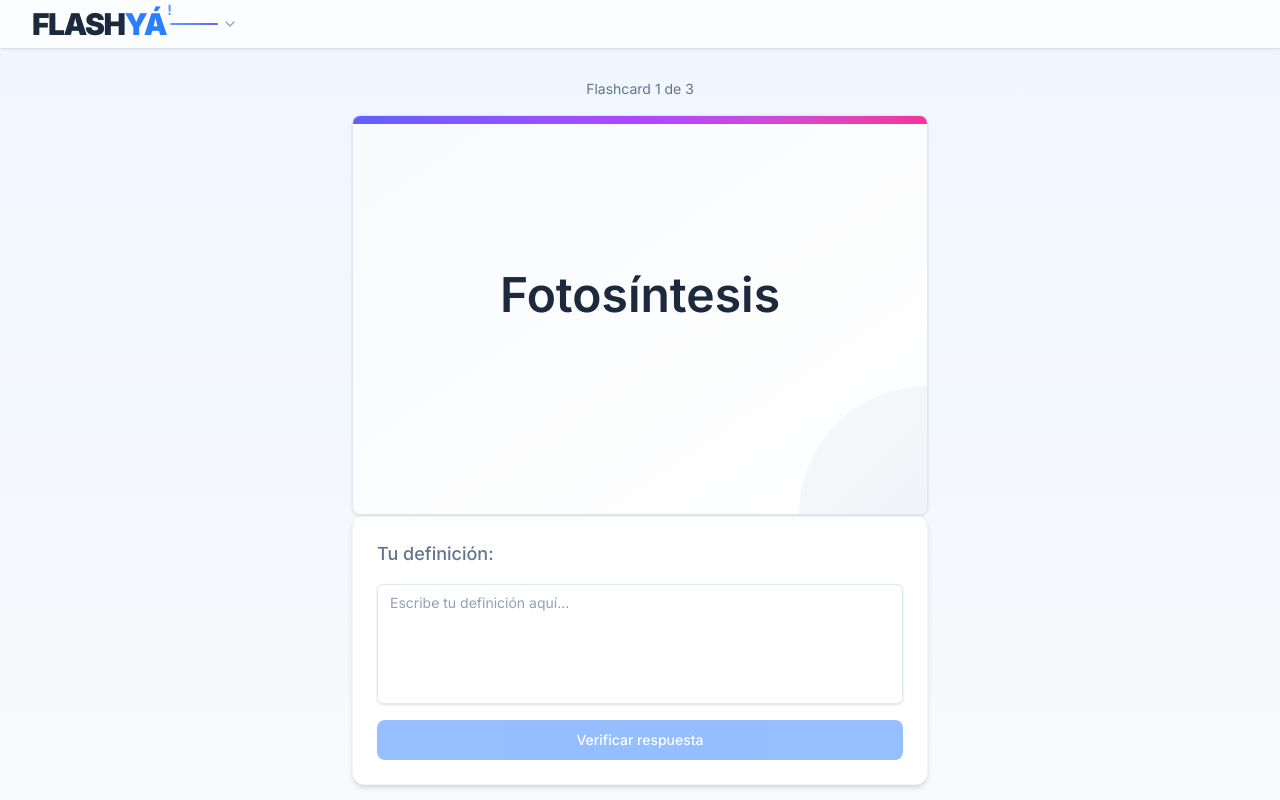
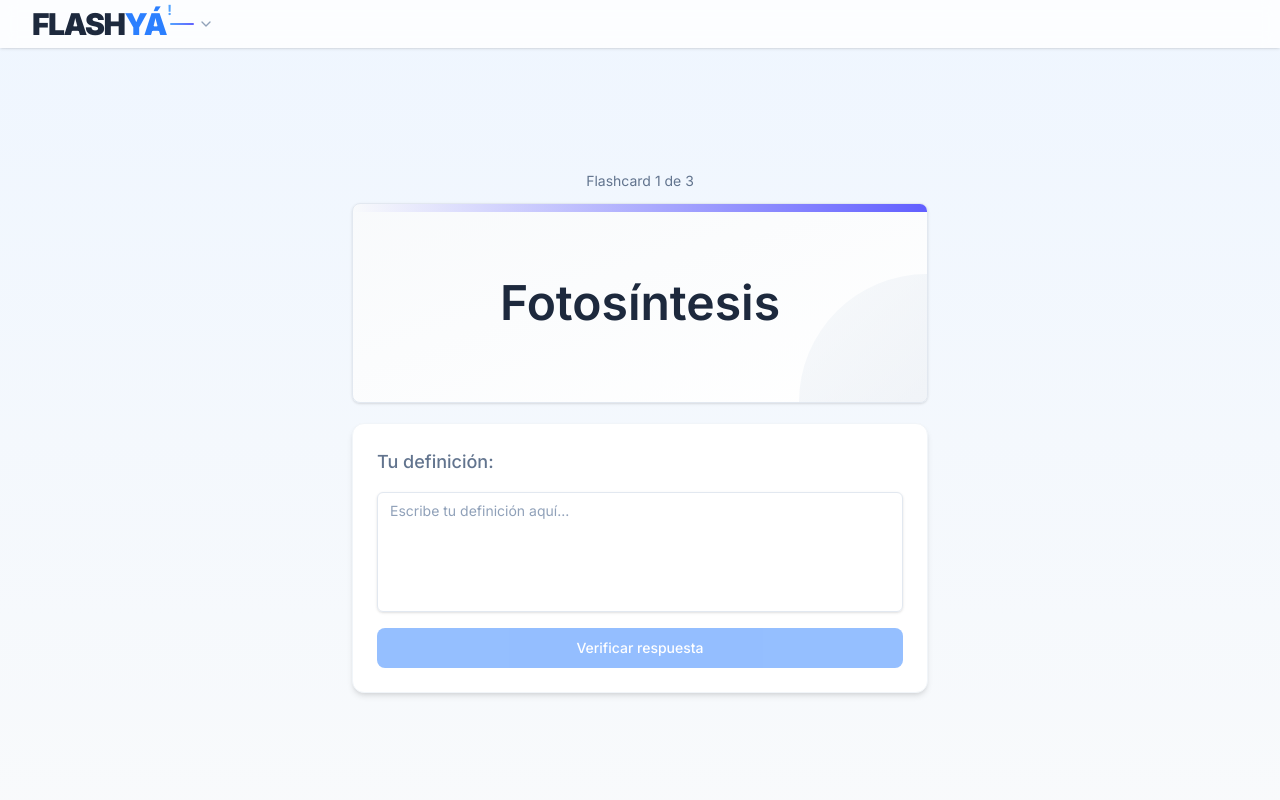
Before and after one commit to leoWeitz/flashYa, a Next.js app in the folder web/: page /practice in a window 1280 px wide. Built offline with nearby package versions, Linux system fonts and the light colour scheme.

Commit message:
Se hicieron cambios

```diff
--- a/web/src/app/practice/page.tsx
+++ b/web/src/app/practice/page.tsx
@@ -208,8 +208,10 @@ export default function PracticePage() {
         </div>
 
         <div className="w-full max-w-xl">
-          {/* Concept Card */}
-          <NameCard concept={currentCard.concept} />
+          <div className="w-full h-48 flex justify-center items-center mb-6">
+            <NameCard concept={currentCard.concept} />
+          </div>
+
 
           {/* Answer Section */}
           <div className="rounded-xl bg-white p-6 shadow-md border border-slate-100">
--- a/web/src/components/flashya-logo.tsx
+++ b/web/src/components/flashya-logo.tsx
@@ -10,7 +10,7 @@ export function FlashyaLogo({ className = "" }: FlashyaLogoProps) {
         <span className="text-3xl font-black tracking-tighter text-blue-500">YÁ</span>
         <span className="absolute -right-1.5 -top-1.5 text-sm font-bold text-blue-400">!</span>
       </div>
-      <div className="ml-1 h-0.5 w-12 rounded-full bg-gradient-to-r from-blue-400 to-indigo-500"></div>
+      <div className="ml-1 h-0.5 w-6 rounded-full bg-gradient-to-r from-blue-400 to-indigo-500"></div>
     </div>
   )
 }
--- a/web/src/components/ui/nameCard.tsx
+++ b/web/src/components/ui/nameCard.tsx
@@ -21,15 +21,15 @@ export function NameCard({ concept, description }: nameCardProps) {
       className="w-full max-w-4xl mx-auto"
     >
       <Card
-        className="relative overflow-hidden border border-slate-200 shadow-sm hover:shadow-md transition-all duration-300 p-12 min-h-[400px] flex flex-col items-center justify-center bg-gradient-to-br from-slate-50 to-white"
+  className="relative overflow-hidden border border-slate-200 shadow-sm hover:shadow-md transition-all duration-300 p-12 flex flex-col items-center justify-center bg-gradient-to-br from-slate-50 to-white text-center min-h-[200px]"
   onMouseEnter={() => setIsHovered(true)}
   onMouseLeave={() => setIsHovered(false)}
 >
-        <div className="absolute top-0 left-0 w-full h-2 bg-gradient-to-r from-indigo-500 via-purple-500 to-pink-500" />
+  <div className="absolute top-0 left-0 w-full h-2 bg-gradient-to-r from-bg-blue-600 via-bg-blue-300 to-indigo-500" />
 
-        <h3 className="text-5xl font-semibold text-slate-800 text-center mb-6">{concept}</h3>
+  <h3 className="text-5xl font-semibold text-slate-800 text-center">{concept}</h3>
 
-
+  {description && (
     <motion.p
       initial={{ opacity: 0 }}
       animate={{ opacity: isHovered ? 1 : 0 }}
@@ -37,10 +37,11 @@ export function NameCard({ concept, description }: nameCardProps) {
     >
       {description}
     </motion.p>
-
+  )}
 
   <div className="absolute bottom-0 right-0 w-32 h-32 rounded-tl-full bg-gradient-to-br from-slate-100 to-slate-200 opacity-50" />
 </Card>
+
     </motion.div>
   )
 }
```
Lines whose indentation alone changed are shown as unchanged.
